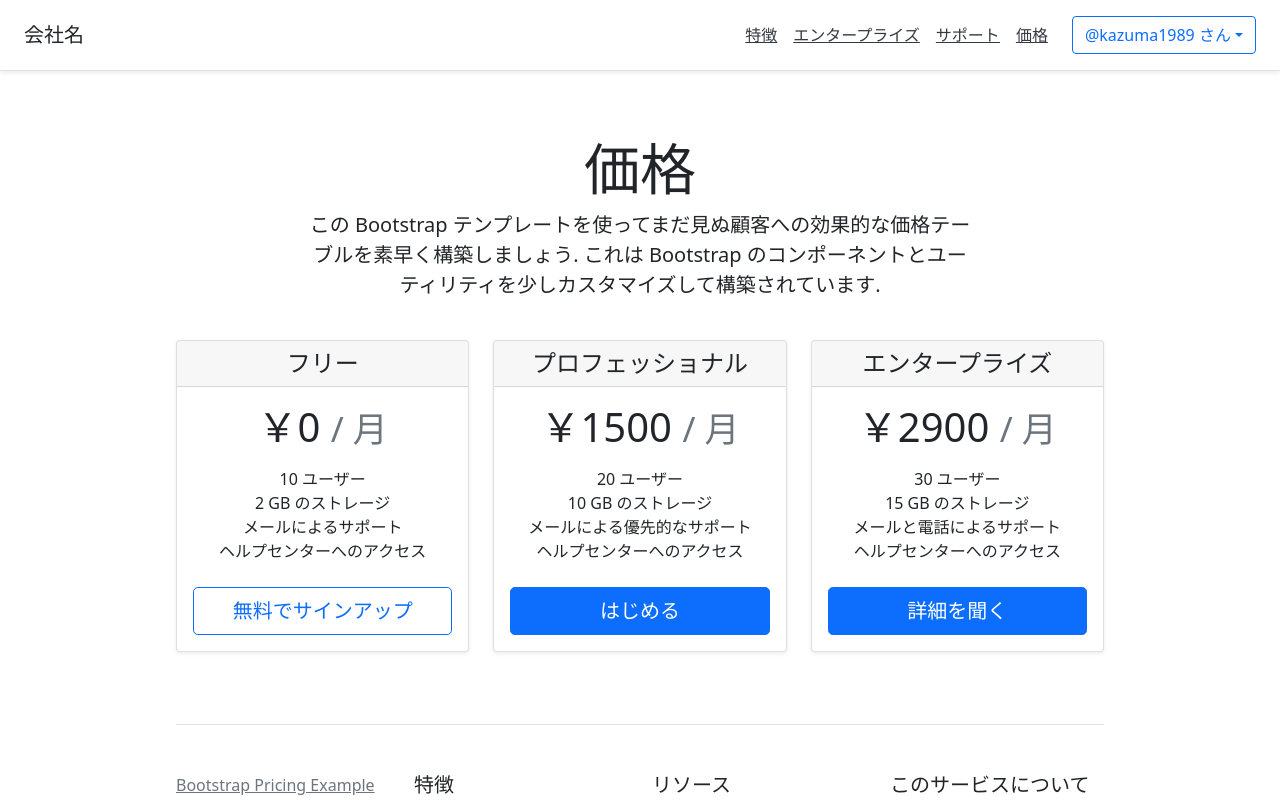
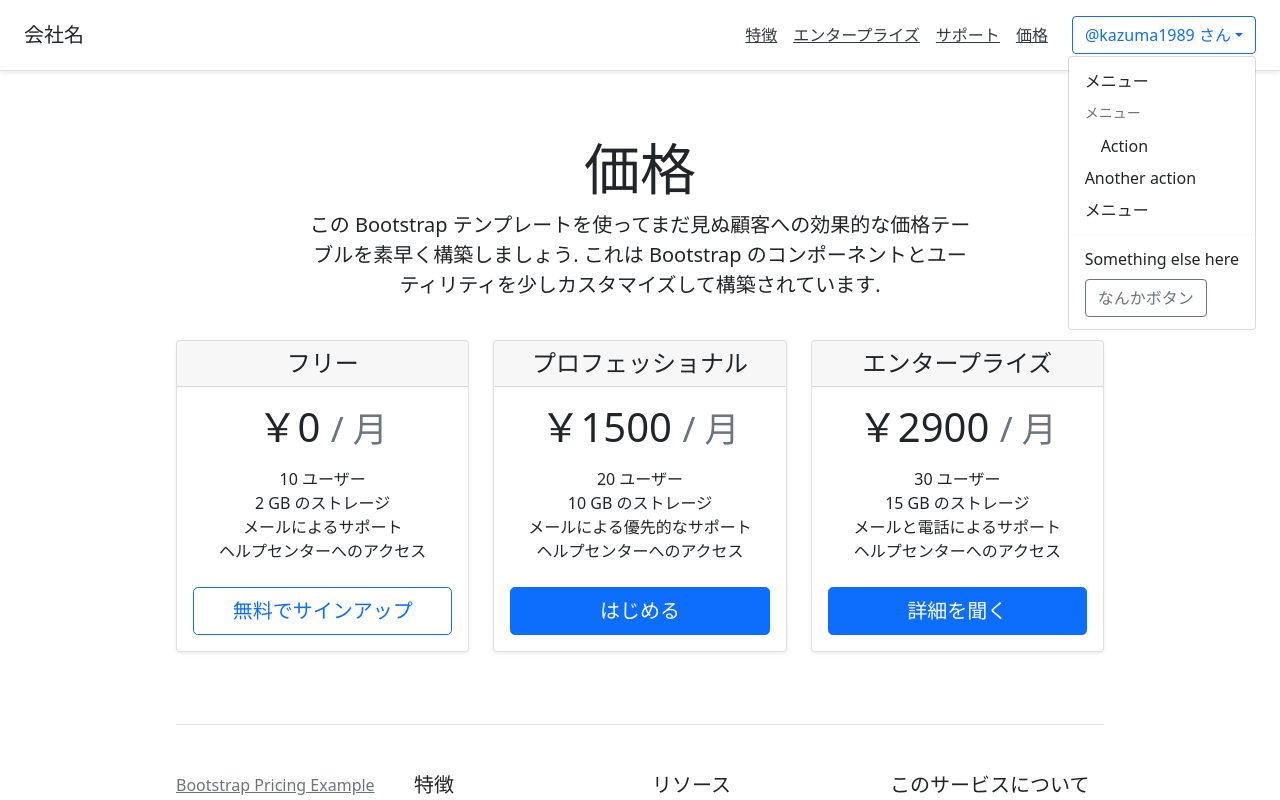
Before and after one commit to kazuma1989/zenn-react-nest, a React app: page / in a window 1280 px wide. Shown: the top 800 px of the page. Built offline with nearby package versions, Linux system fonts and the light colour scheme.

Commit message:
feat: バリエーション追加

```diff
--- a/src/App.tsx
+++ b/src/App.tsx
@@ -1,7 +1,7 @@
 import React, { useState } from "react"
 
 export function App() {
-  const [open, setOpen] = useState(false)
+  const [open, setOpen] = useState(!false)
   const toggleOpen = () => {
     setOpen((v) => !v)
   }
@@ -39,13 +39,32 @@ export function App() {
           </button>
 
           <Dropdown.Menu open={open}>
-            <Dropdown.ItemText>メニュー</Dropdown.ItemText>
+            <Dropdown.Space>メニュー</Dropdown.Space>
 
-            <Dropdown.ItemAnchor href="#">Action</Dropdown.ItemAnchor>
+            <Dropdown.Header>メニュー</Dropdown.Header>
+
+            <Dropdown.ItemAnchor
+              href="#"
+              style={{
+                paddingInlineStart: 32,
+              }}
+            >
+              Action
+            </Dropdown.ItemAnchor>
 
             <Dropdown.ItemAnchor href="#">Another action</Dropdown.ItemAnchor>
 
+            <Dropdown.ItemText>メニュー</Dropdown.ItemText>
+
+            <Dropdown.Divider />
+
             <Dropdown.ItemButton>Something else here</Dropdown.ItemButton>
+
+            <Dropdown.Space>
+              <button type="button" className="btn btn-outline-secondary">
+                なんかボタン
+              </button>
+            </Dropdown.Space>
           </Dropdown.Menu>
         </Dropdown>
       </div>
@@ -294,10 +313,14 @@ Dropdown.Menu = function ({
   open?: boolean
   children?: React.ReactNode
 }) {
-  return <ul className={`dropdown-menu ${open ? "show" : ""}`}>{children}</ul>
+  return (
+    <div className={`dropdown-menu dropdown-menu-right ${open ? "show" : ""}`}>
+      {children}
+    </div>
+  )
 }
 
-type ItemProps = {
+type InteractiveItemProps = {
   active?: boolean
   disabled?: boolean
 }
@@ -306,16 +329,14 @@ Dropdown.ItemAnchor = function ({
   active,
   disabled,
   ...props
-}: JSX.IntrinsicElements["a"] & ItemProps) {
+}: JSX.IntrinsicElements["a"] & InteractiveItemProps) {
   return (
-    <li>
     <a
       className={`dropdown-item ${active ? "active" : ""} ${
         disabled ? "disabled" : ""
       }`}
       {...props}
     />
-    </li>
   )
 }
 
@@ -323,9 +344,8 @@ Dropdown.ItemButton = function ({
   active,
   disabled,
   ...props
-}: JSX.IntrinsicElements["button"] & ItemProps) {
+}: JSX.IntrinsicElements["button"] & InteractiveItemProps) {
   return (
-    <li>
     <button
       type="button"
       className={`dropdown-item ${active ? "active" : ""} ${
@@ -333,14 +353,21 @@ Dropdown.ItemButton = function ({
       }`}
       {...props}
     />
-    </li>
   )
 }
 
 Dropdown.ItemText = function ({ ...props }: JSX.IntrinsicElements["span"]) {
-  return (
-    <li>
-      <span className="dropdown-item-text" {...props} />
-    </li>
-  )
+  return <span className="dropdown-item-text" {...props} />
 }
+
+Dropdown.Header = function ({ ...props }: JSX.IntrinsicElements["h6"]) {
+  return <h6 className="dropdown-header" {...props} />
+}
+
+Dropdown.Divider = function () {
+  return <hr className="dropdown-divider" />
+}
+
+Dropdown.Space = function ({ ...props }: JSX.IntrinsicElements["div"]) {
+  return <div className="px-3 py-1" {...props} />
+}
```
Lines whose indentation alone changed are shown as unchanged.
